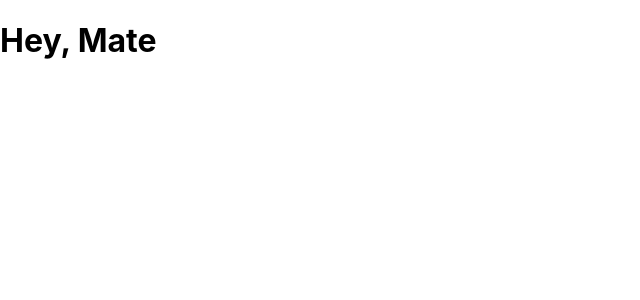
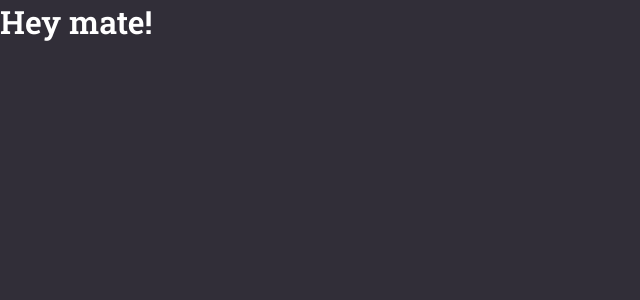
Before and after one commit to leosilvapessanha/goBarberFront, a React (Create React App) app: page / in a window 1280 px wide. Shown: the top 300 px of the page, without its empty margins (0-640 px from the left). Built offline with nearby package versions, Linux system fonts and the light colour scheme; the HTML template or start-up script is replaced by a standard one.

Commit message:
CSS done, issue with app.tsx

```diff
--- a/package.json
+++ b/package.json
@@ -10,9 +10,11 @@
     "@types/node": "^12.0.0",
     "@types/react": "^16.9.0",
     "@types/react-dom": "^16.9.0",
+    "@types/styled-components": "^5.1.1",
     "react": "^16.13.1",
     "react-dom": "^16.13.1",
     "react-scripts": "3.4.1",
+    "styled-components": "^5.1.1",
     "typescript": "~3.7.2"
   },
   "scripts": {
--- a/public/index.html
+++ b/public/index.html
@@ -8,6 +8,7 @@
 
 
   <title>Go Barber</title>
+  <link href="https://fonts.googleapis.com/css2?family=Roboto+Slab:wght@500;600&display=swap" rel="stylesheet" />
 </head>
 
 <body>
--- a/src/App.tsx
+++ b/src/App.tsx
@@ -1,5 +1,12 @@
 import React from 'react';
 
-const App: React.FC = () => <h1>Hey, Mate</h1>
+import GlobalStyle from './styles/global'
+
+const App: React.FC = () => (
+  <>
+    <h1>Hey mate!</h1>
+    <GlobalStyle />
+  </>
+)
 
 export default App;
--- /dev/null
+++ b/src/styles/global.ts
@@ -0,0 +1,25 @@
+import { createGlobalStyle } from 'styled-components'
+
+export default createGlobalStyle`
+  *{
+    margin: 0;
+    padding: 0;
+    box-sizing: border-box;
+    outline: 0;
+  }
+  body{
+    background: #312E38;
+    color: #FFF;
+    -webkit-font-smoothing: antialiased;
+  }
+  body,input,button{
+    font-family: 'Roboto Slab', serif;
+    font-size:16px;
+  }
+  h1,h2,h3,h4,h5,h6,strong{
+    font-weight: 500px;
+  }
+  button{
+    cursor: pointer;
+  }
+`
```
Also changed, not shown: 1 other file (tests, documents, lock files or other folders).
